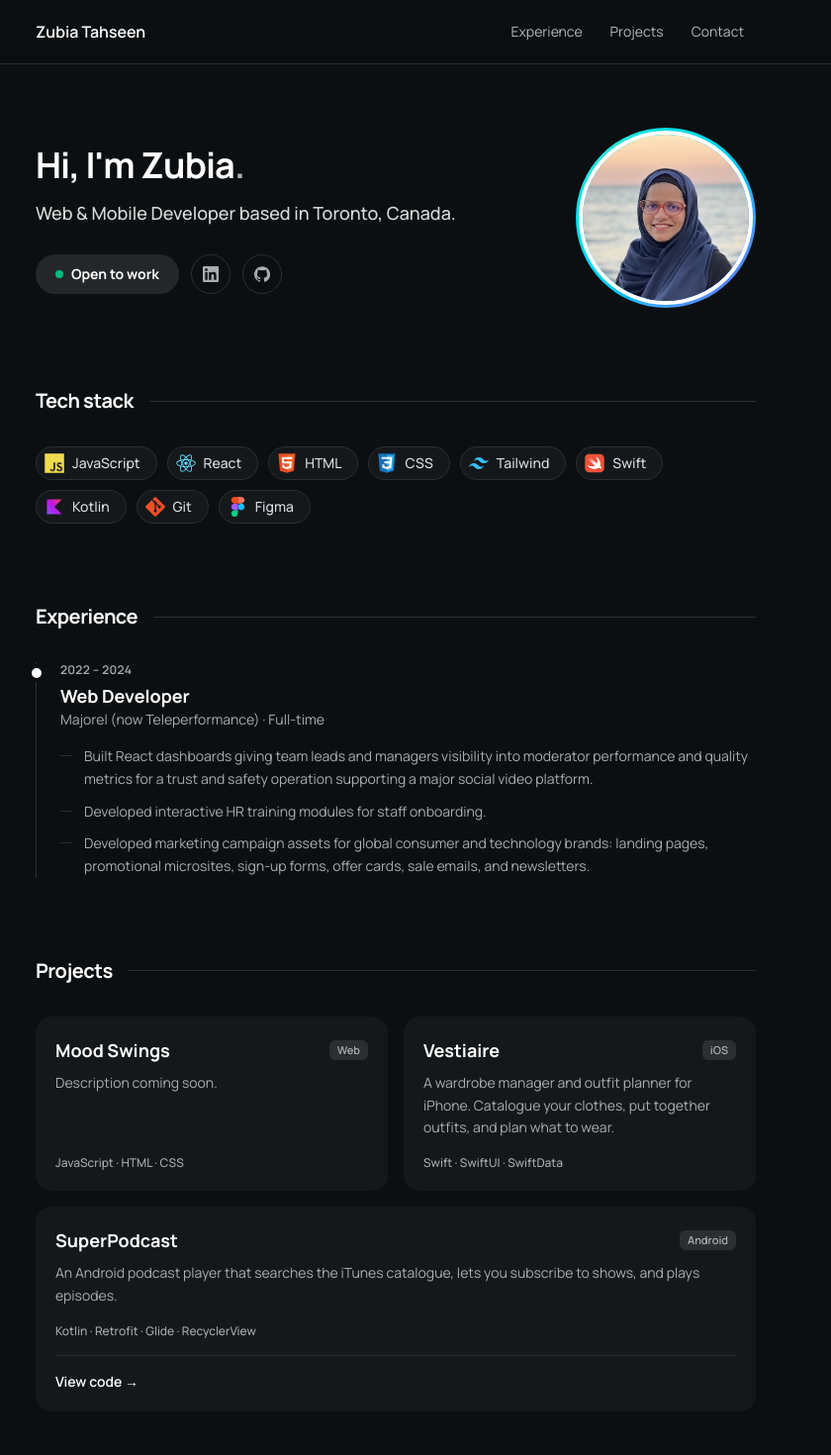
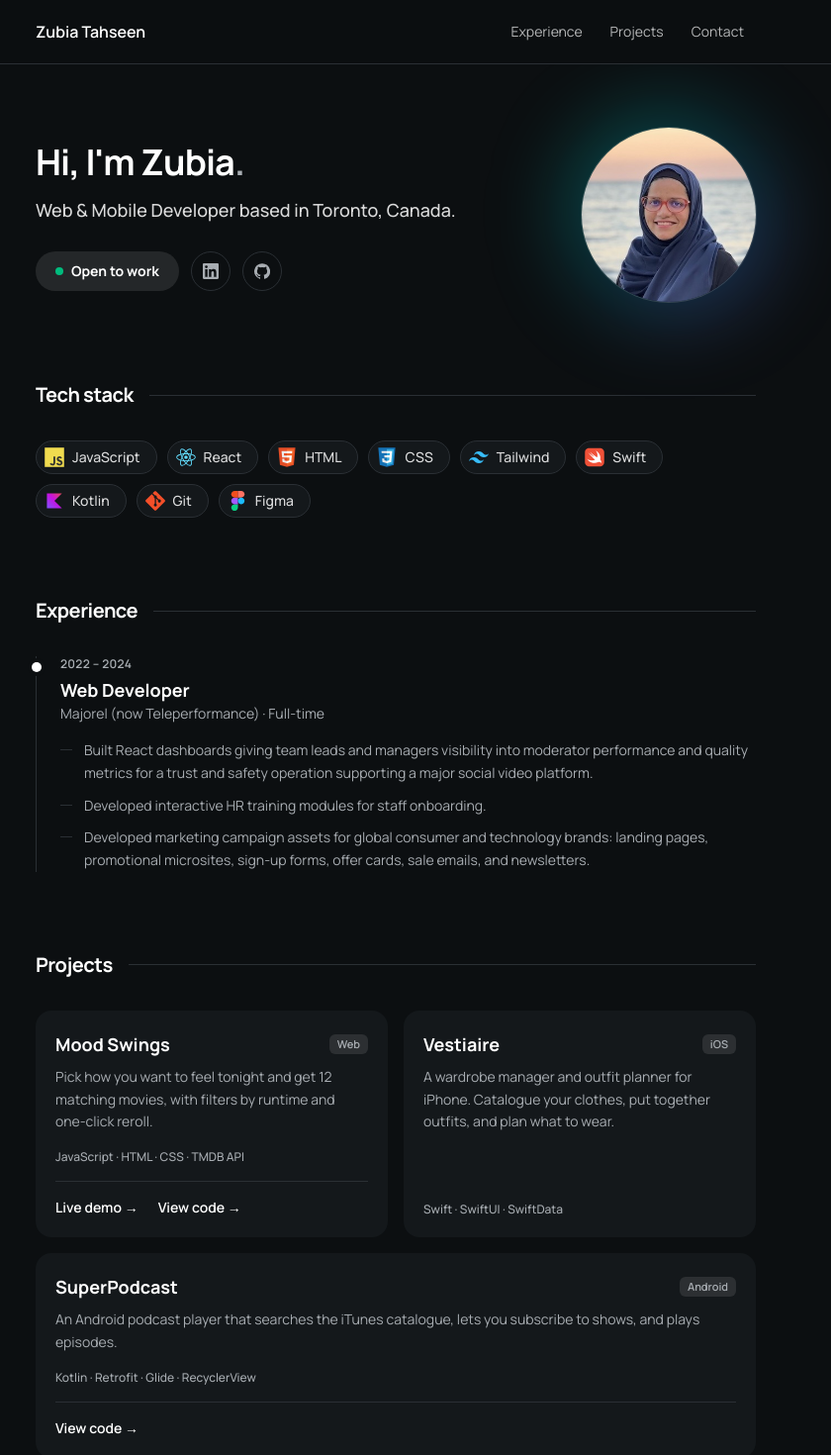
Before and after one commit to zubiatahseen1/portfolio, a React (Vite) app: page / in a window 1280 px wide. Shown: the top 1470 px of the page at 99% size, without its empty margins (240-1080 px from the left). Built offline with nearby package versions, Linux system fonts and the light colour scheme.

Commit message:
Add Mood Swings live demo

```diff
--- a/src/components/Hero.jsx
+++ b/src/components/Hero.jsx
@@ -45,13 +45,17 @@ function Hero() {
           </div>
         </div>
 
-        <div className="shrink-0 self-start rounded-full bg-gradient-to-br from-teal-300 via-cyan-400 to-indigo-500 p-[3px] sm:self-center">
+        <div className="relative shrink-0 self-start sm:self-center">
+          <div
+            className="absolute -inset-4 rounded-full bg-gradient-to-br from-teal-400/40 via-cyan-500/25 to-indigo-500/40 blur-2xl"
+            aria-hidden="true"
+          ></div>
           <img
             src={avatar}
             alt={profile.name}
             width="176"
             height="176"
-            className="size-32 rounded-full border-4 border-white object-cover sm:size-44"
+            className="relative size-32 rounded-full object-cover ring-1 ring-white/15 sm:size-44"
           />
         </div>
       </div>
--- a/src/data.js
+++ b/src/data.js
@@ -45,10 +45,11 @@ export const projects = [
     id: "mood-swings",
     name: "Mood Swings",
     platform: "Web",
-    description: "Description coming soon.",
-    tags: ["JavaScript", "HTML", "CSS"],
-    repo: "",
-    demo: "",
+    description:
+      "Pick how you want to feel tonight and get 12 matching movies, with filters by runtime and one-click reroll.",
+    tags: ["JavaScript", "HTML", "CSS", "TMDB API"],
+    repo: "https://github.com/zubiatahseen1/mood-swings",
+    demo: "https://zubiatahseen1.github.io/mood-swings/",
     image: "",
   },
   {
```
